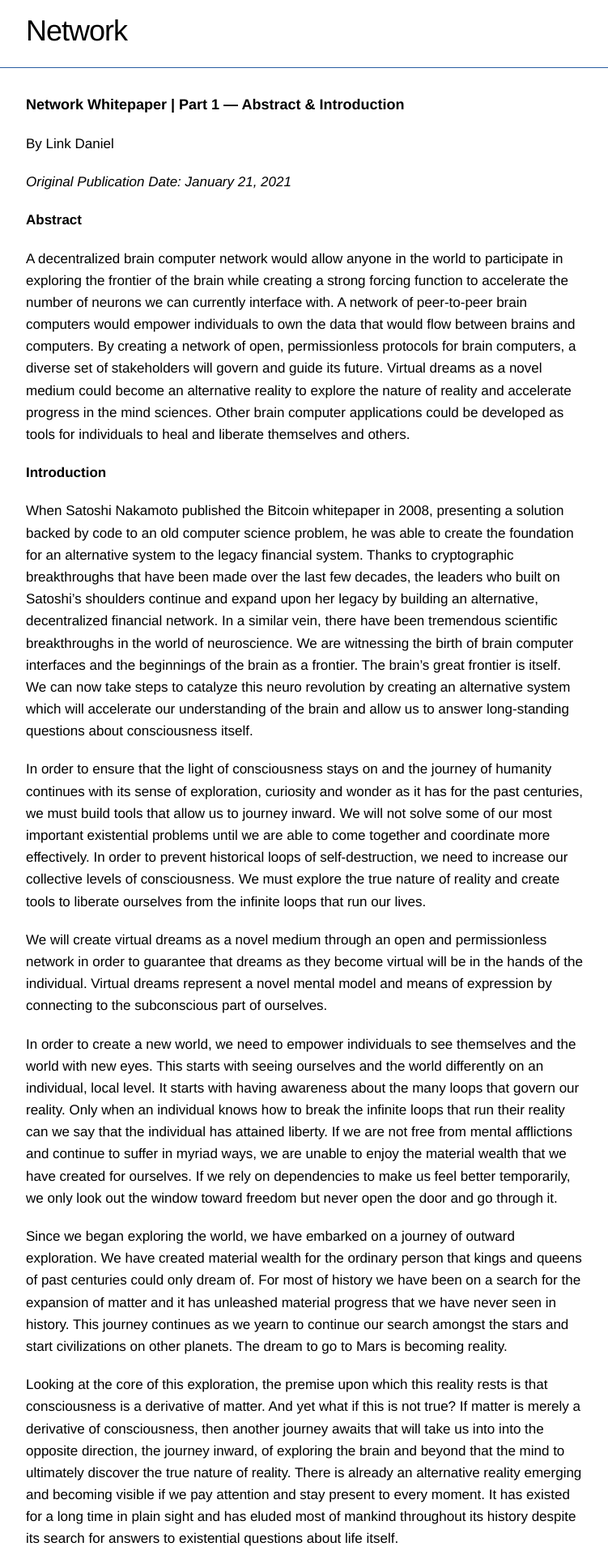
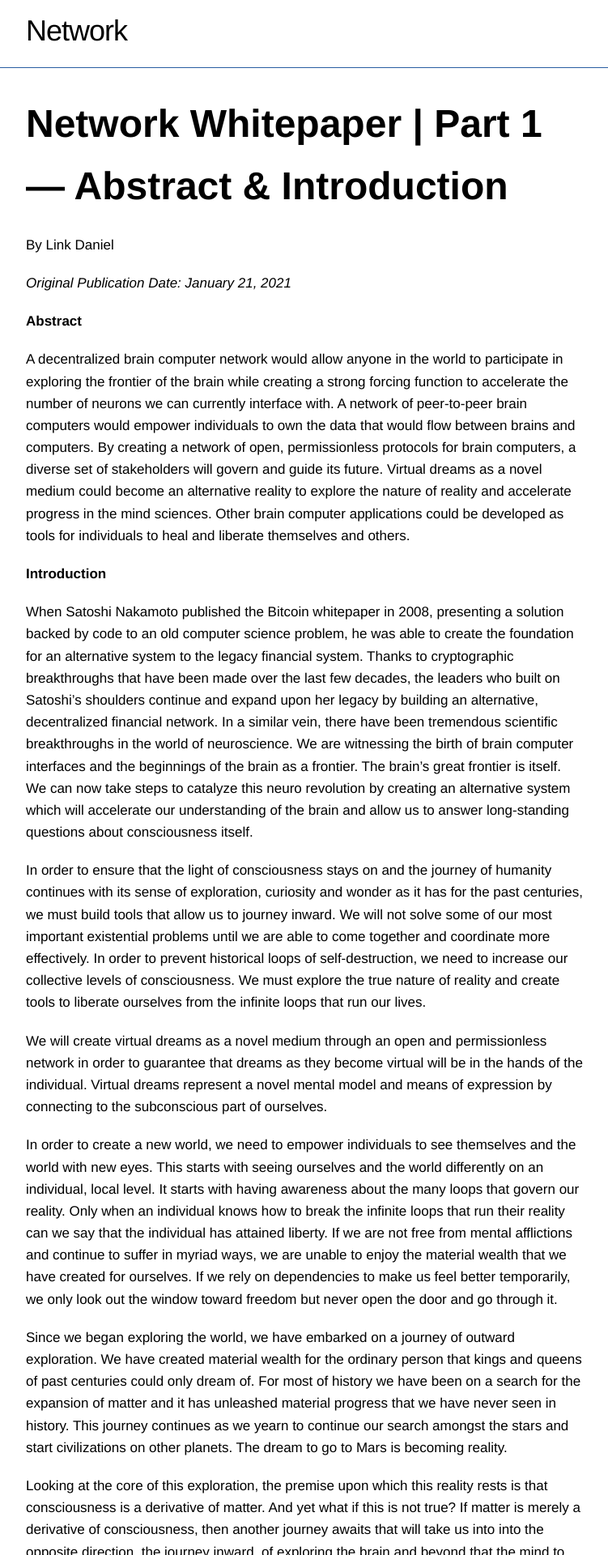
Before and after one commit to networkf/network.github.io, a Jekyll site: the page built from whitepaper21part1.md, in a window 1280 px wide. Shown: the top 1920 px of the page at 81% size, without its empty margins (138-889 px from the left). Built offline with Jekyll 4.4.1, drawn with Linux system fonts in a browser that asks for light colours; some web fonts are replaced; our own code applies the rules of GitHub Pages for plain Markdown files; the repository's description, which GitHub fills in, is left out.

Commit message:
Update whitepaper21part1.md

```diff
--- a/whitepaper21part1.md
+++ b/whitepaper21part1.md
@@ -6,7 +6,7 @@ layout: default
 </head>
 ---
 
-<b><font size="4">Network Whitepaper | Part 1 — Abstract & Introduction</font></b>
+<b><font size="10">Network Whitepaper | Part 1 — Abstract & Introduction</font></b>
 
 By Link Daniel
 
```
